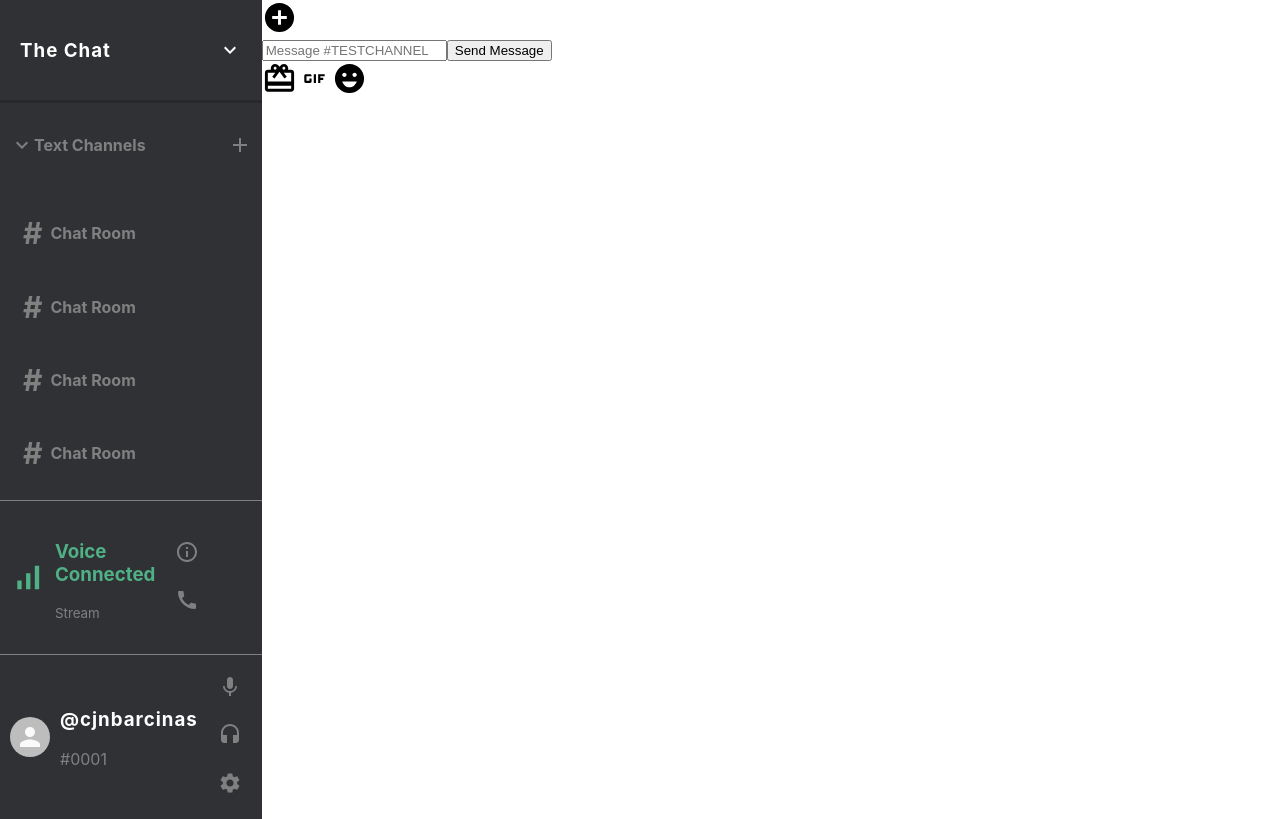
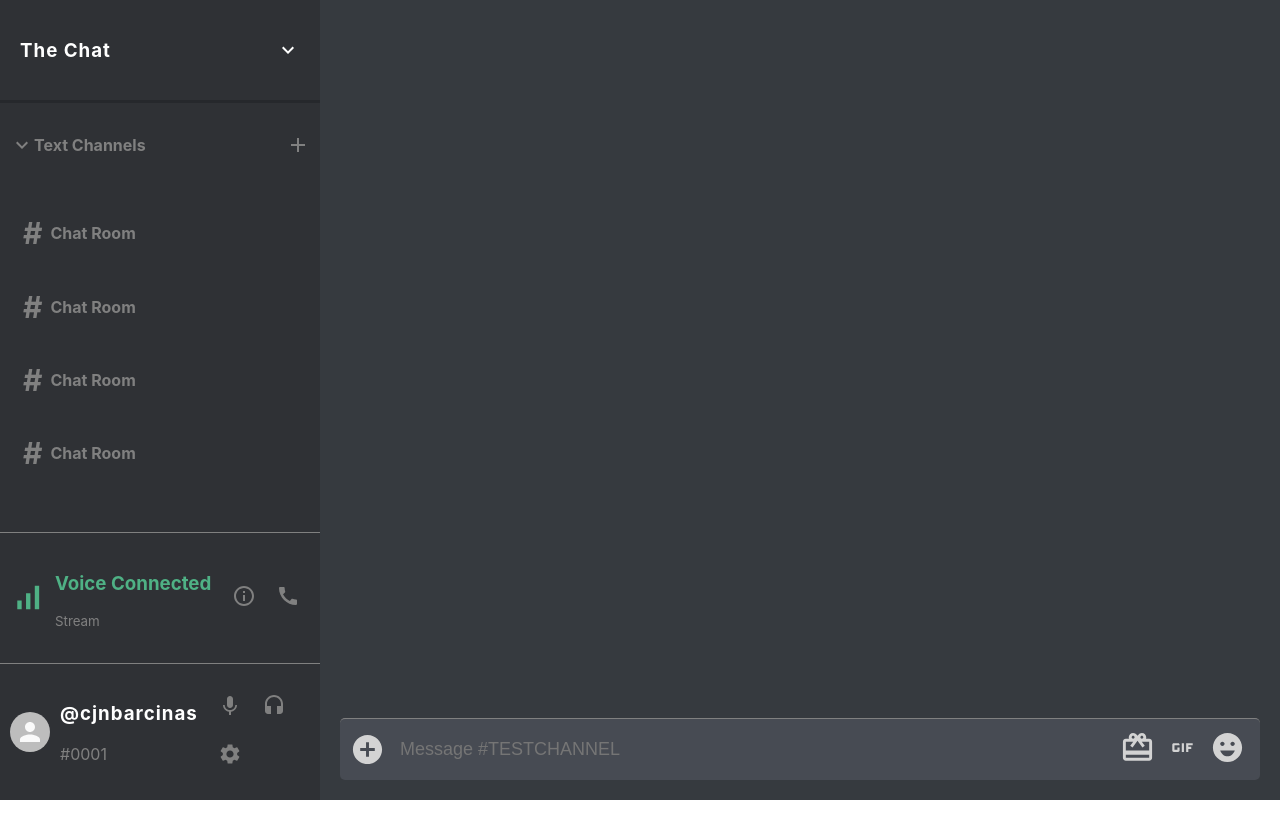
Before and after one commit to cbarcinas/discord-clone-v2, a React (Create React App) app: page / in a window 1280 px wide. Built offline with nearby package versions, Linux system fonts and the light colour scheme.

Commit message:
added ChatStyles.css

```diff
--- a/src/components/Chat.css
+++ b/src/components/Chat.css
@@ -1,3 +1,48 @@
 .chat {
     display: flex;
-}
+    flex-direction: column;
+    flex: 0.75;
+    background-color: #363a3f;
+    height: 100vh;
+  }
+
+  .chat__input {
+    color: lightgray;
+    display: flex;
+    align-items: center;
+    justify-content: space-between;
+    padding: 5px 10px;
+    border-radius: 5px;
+    margin: 20px;
+    border-top: 1px solid gray;
+    background-color: #474b53;
+  }
+
+  .chat__input > form > input {
+    padding: 15px;
+    background: transparent;
+    border: none;
+    width: 100%;
+    outline-width: 0;
+    color: white;
+    font-size: large;
+  }
+
+  .chat__input > form {
+    flex: 1;
+  }
+
+  .chat__inputButton {
+    display: none;
+  }
+
+  .chat__inputIcons > .MuiSvgIcon-root {
+    padding: 5px;
+  }
+
+  .chat__messages {
+    flex: 1;
+    /* since we are using a flex columnlayout in our
+    .chat div, if we give the middle div flex: 1, it
+    will push the other divs outward. */
+  }
```
